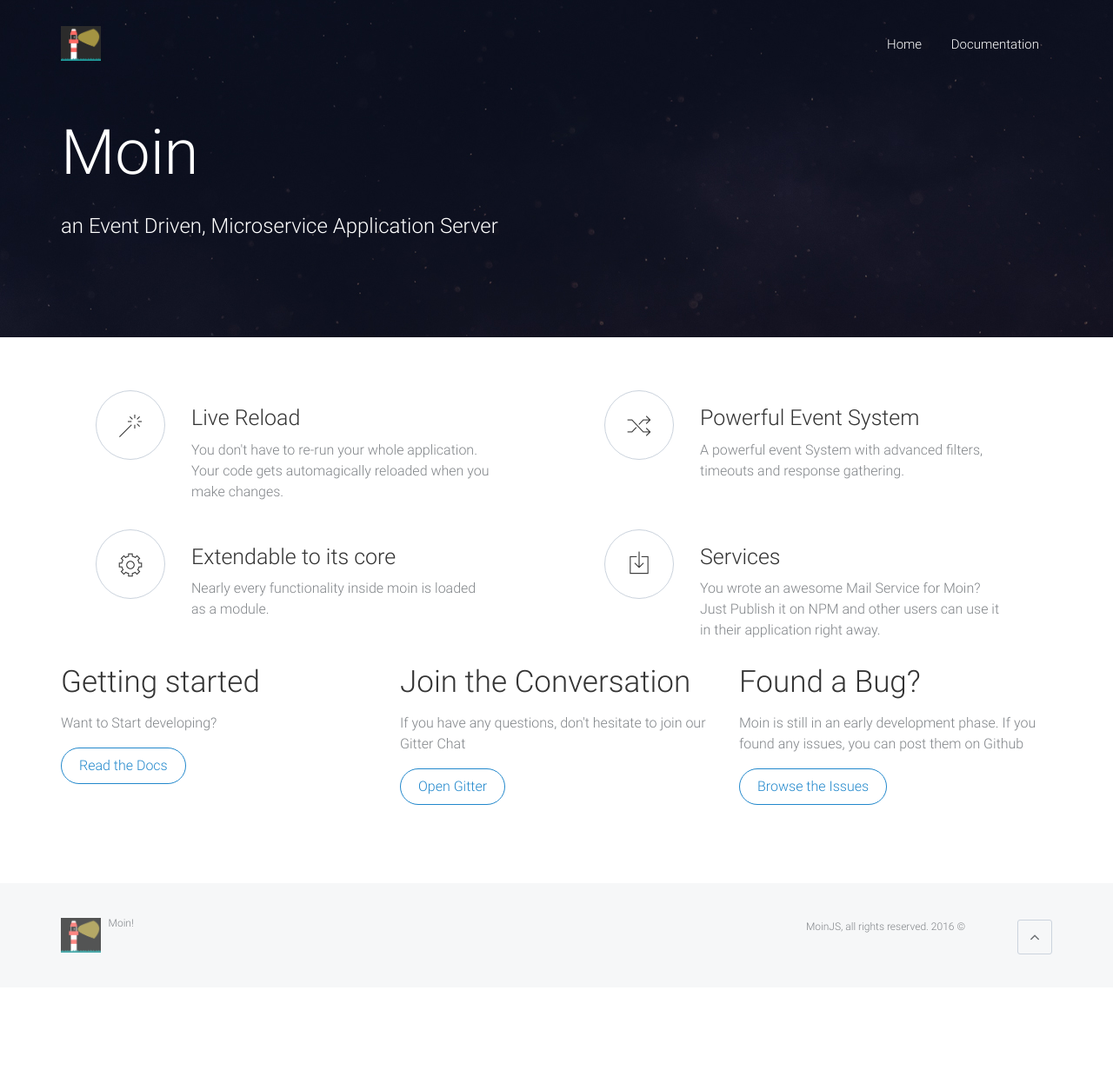
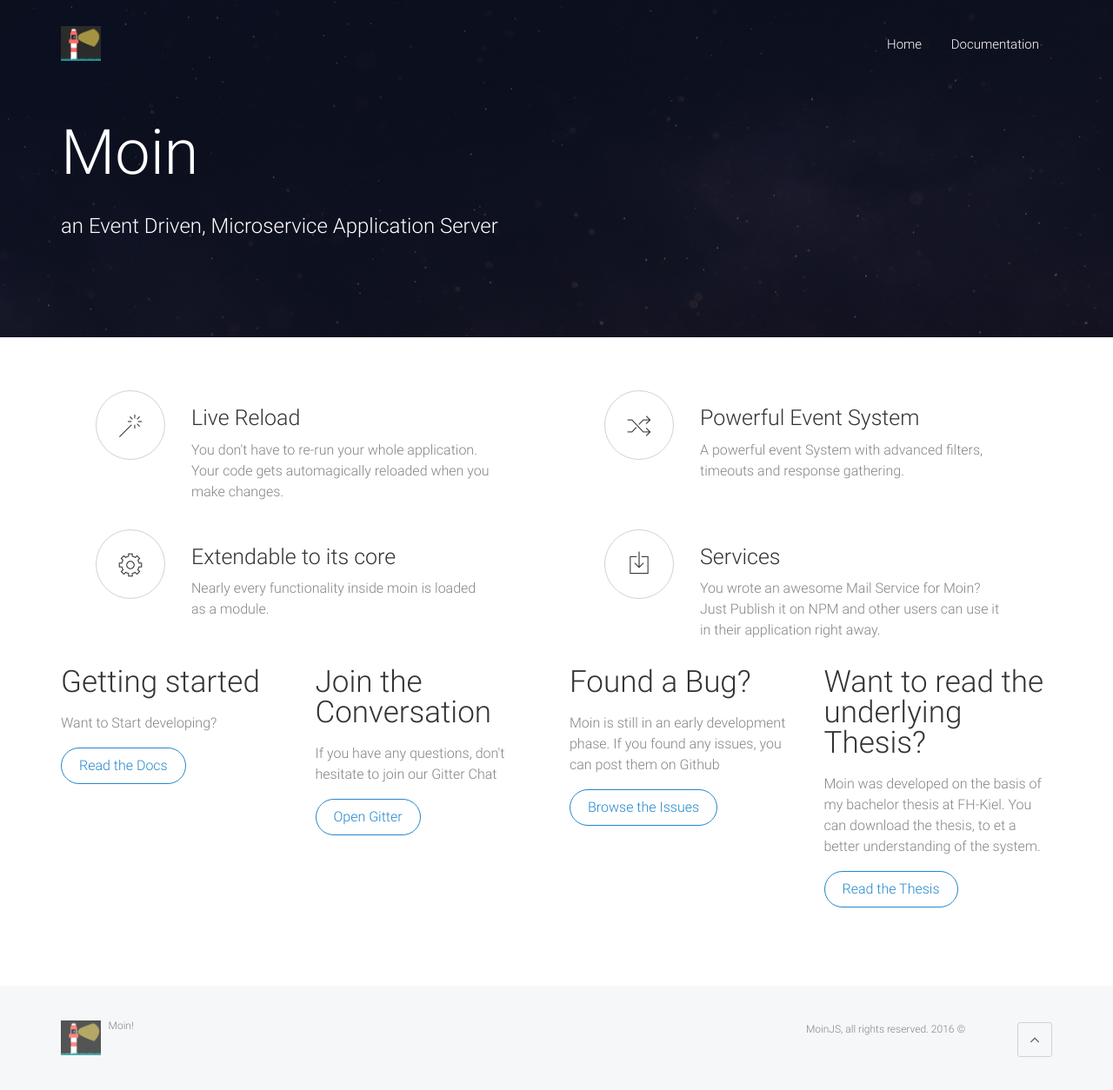
Before and after one commit to moinjs/moinjs.github.io, a Jekyll site: the page built from index.html, in a window 1280 px wide. Shown: the whole page at 87% size. Built offline with Jekyll 4.4.1, drawn with Linux system fonts in a browser that asks for light colours; before the commit the page ends 1136 px from its top, so only the background shows below that.

Commit message:
Added The thesis

```diff
--- a/index.html
+++ b/index.html
@@ -38,7 +38,7 @@
     </div>
 </div>
 <div class="row">
-    <div class="col-md-4">
+    <div class="col-md-3">
         <!-- Box -->
         <div class="box ">
             <h4 class="box-title">Getting started</h4>
@@ -49,7 +49,7 @@
         </div>
         <!-- End of Box -->
     </div>
-    <div class="col-md-4">
+    <div class="col-md-3">
         <!-- Box -->
         <div class="box ">
             <h4 class="box-title">Join the Conversation</h4>
@@ -58,7 +58,7 @@
         </div>
         <!-- End of Box -->
     </div>
-    <div class="col-md-4">
+    <div class="col-md-3">
         <!-- Box -->
         <div class="box ">
             <h4 class="box-title">Found a Bug?</h4>
@@ -67,4 +67,13 @@
         </div>
         <!-- End of Box -->
     </div>
+    <div class="col-md-3">
+        <!-- Box -->
+        <div class="box ">
+            <h4 class="box-title">Want to read the underlying Thesis?</h4>
+            <p class="box-description">Moin was developed on the basis of my bachelor thesis at FH-Kiel. You can download the thesis, to et a better understanding of the system.</p>
+            <a class="button blue stroke rounded" href="{{'/moin.pdf'|prepend:site.baseurl}}">Read the Thesis</a>
+        </div>
+        <!-- End of Box -->
+    </div>
 </div>
```
Also changed, not shown: 1 other file.
